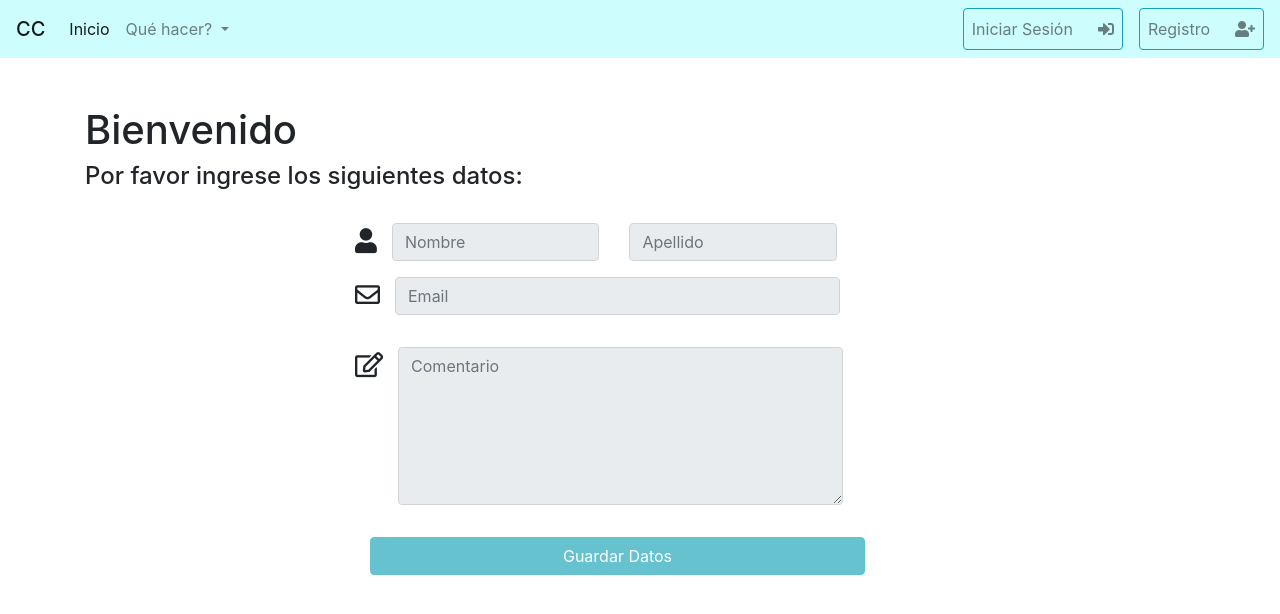
After one commit to CarlaGramichi/Sistema-uno, a PHP site: page /Sistema-uno/registro_comentario.php in a window 1280 px wide. The commit adds this page. Shown: the top 614 px of the page. Run offline with PHP 8.4, Linux system fonts and the light colour scheme.

Commit message:
Nuevo inicio

```diff
--- a/cerrar_sesion.php
+++ b/cerrar_sesion.php
@@ -3,4 +3,4 @@ include 'conexion.php';
 
 session_destroy();
 
-header("Location:" . ROOT."/index.php");
+header("Location:" . ROOT);
--- a/plantillas/cabecera.php
+++ b/plantillas/cabecera.php
@@ -31,7 +31,7 @@ require 'conexion.php';
         <div class="collapse navbar-collapse" id="navbarNav">
             <ul class="navbar-nav ">
                 <li class="nav-item active">
-                    <a class="nav-link" href="<?= ROOT ?>/index.php">Inicio<span class="sr-only">(current)</span></a>
+                    <a class="nav-link" href="<?= ROOT ?>">Inicio<span class="sr-only">(current)</span></a>
                 </li>
 
                 <li class="nav-item dropdown">
@@ -39,6 +39,7 @@ require 'conexion.php';
                         Qué hacer?
                     </a>
                     <div class="dropdown-menu" aria-labelledby="navbarDropdown">
+                        <a class="dropdown-item text-info" href="<?= ROOT ?>/registro_comentario.php">Comentá</a>
                         <a class="dropdown-item text-info" href="<?= ROOT ?>/listado_comentarios.php">Ver Comentarios</a>
                         <a class="dropdown-item text-info" href="<?= ROOT ?>/registro_post.php">Crea tu Post</a>
                     </div>
--- /dev/null
+++ b/registro_comentario.php
@@ -0,0 +1,55 @@
+<?php require 'plantillas/cabecera.php'; ?>
+
+<?php if (isset($_REQUEST['mensaje'])): ?>
+    <br><div class="alert alert-success col-sm-6 font-weight-bold" role="alert">
+        <span> <i class="fas fa-check"></i> </span>
+        <?= $_REQUEST['mensaje'] ?>
+    </div>
+<?php endif ?>
+
+    <h1 class="mt-5">Bienvenido</h1>
+
+    <h4>Por favor ingrese los siguientes datos:</h4>
+    <div class="row justify-content-center">
+        <form action="<?= ROOT ?>/recepcion.php" method="get" class="col-sm-6 mt-4">
+            <div class="form-group row">
+                <span style="font-size: 25px" class="col:sm-2"><i class="fa fa-user"></i></span>
+                <div class="col-sm-5">
+                    <input type="text" class="form-control" name="nombre" placeholder="Nombre"
+                           value="<?= isset($_SESSION['usuario']) ? $_SESSION['usuario']['nombre'] : '' ?>"
+                        <?= !isset($_SESSION['usuario']) ? 'disabled' : 'readonly' ?>>
+                </div>
+
+                <div class="col-sm-5">
+                    <input type="text" name="apellido" placeholder="Apellido" class="form-control"
+                           value="<?= isset($_SESSION['usuario']) ? $_SESSION['usuario']['apellido'] : '' ?>"
+                           <?= !isset($_SESSION['usuario']) ? 'disabled' : 'readonly' ?>>
+                </div>
+            </div>
+
+            <div class="form-group row">
+                <span style="font-size: 25px" class="col:sm-2"><i class="far fa-envelope"></i></span>
+                <div class="form-group col-sm-10">
+                    <input type="email" name="email" placeholder="Email" class="form-control"
+                           value="<?= isset($_SESSION['usuario']) ? $_SESSION['usuario']['email'] : '' ?>"
+                           <?= !isset($_SESSION['usuario']) ? 'disabled' : 'readonly'?>>
+                </div>
+            </div>
+
+            <div class="form-group row">
+                <span style="font-size: 25px" class="col:sm-2"><i class="far fa-edit"></i></span>
+                <div class="form-group col-sm-10">
+                <textarea name="comentario" placeholder="Comentario" cols="25" rows="6" class="form-control"
+                    <?= !isset($_SESSION['usuario']) ? 'disabled' : ''?>></textarea>
+                </div>
+
+            </div>
+
+            <button type="submit" class="btn btn-info col-sm-11"
+                <?= !isset($_SESSION['usuario']) ? 'disabled' : '' ?>>Guardar Datos</button>
+
+        </form>
+
+    </div>
+
+<?php require 'plantillas/footer.php' ?>
```
Also changed, not shown: index.php (+2 -45 lines), registro_post.php (+1 -11 lines).
